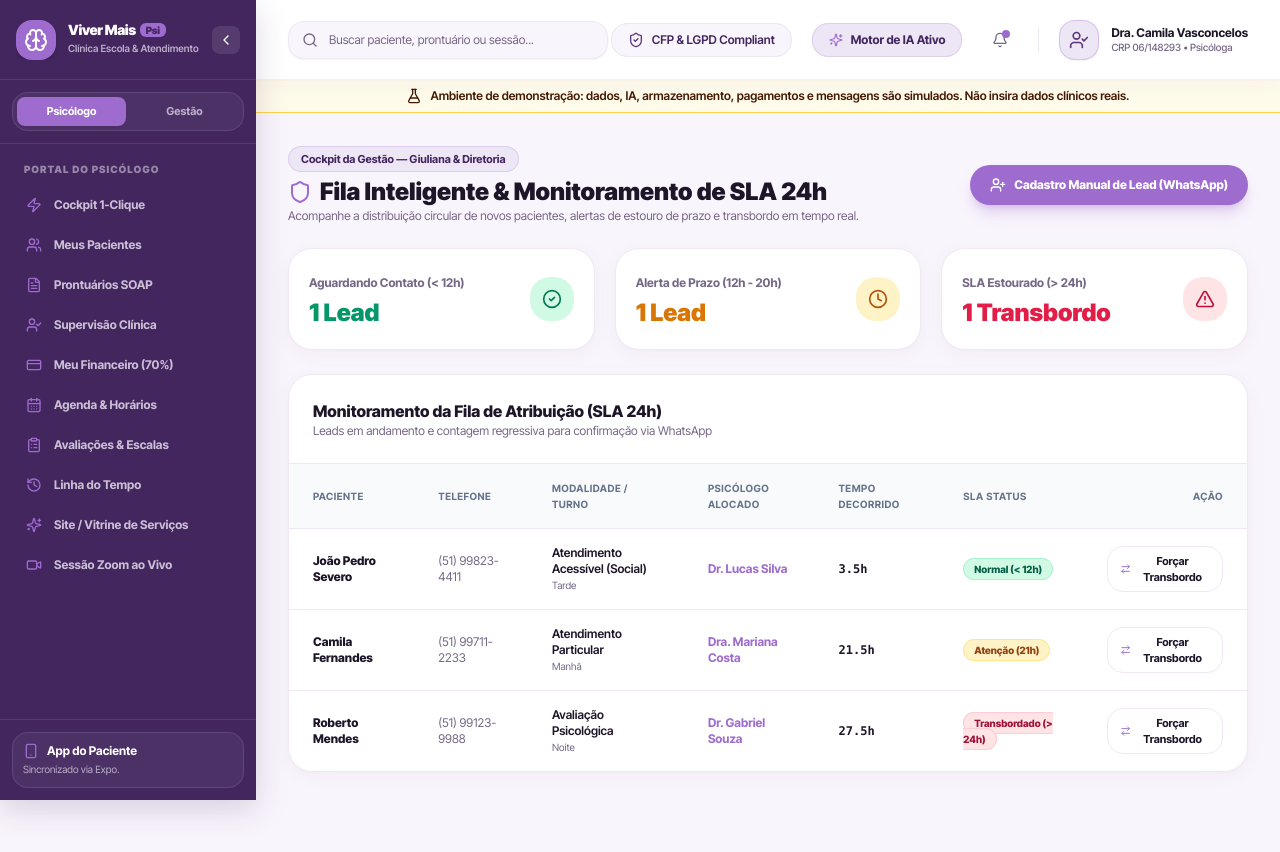
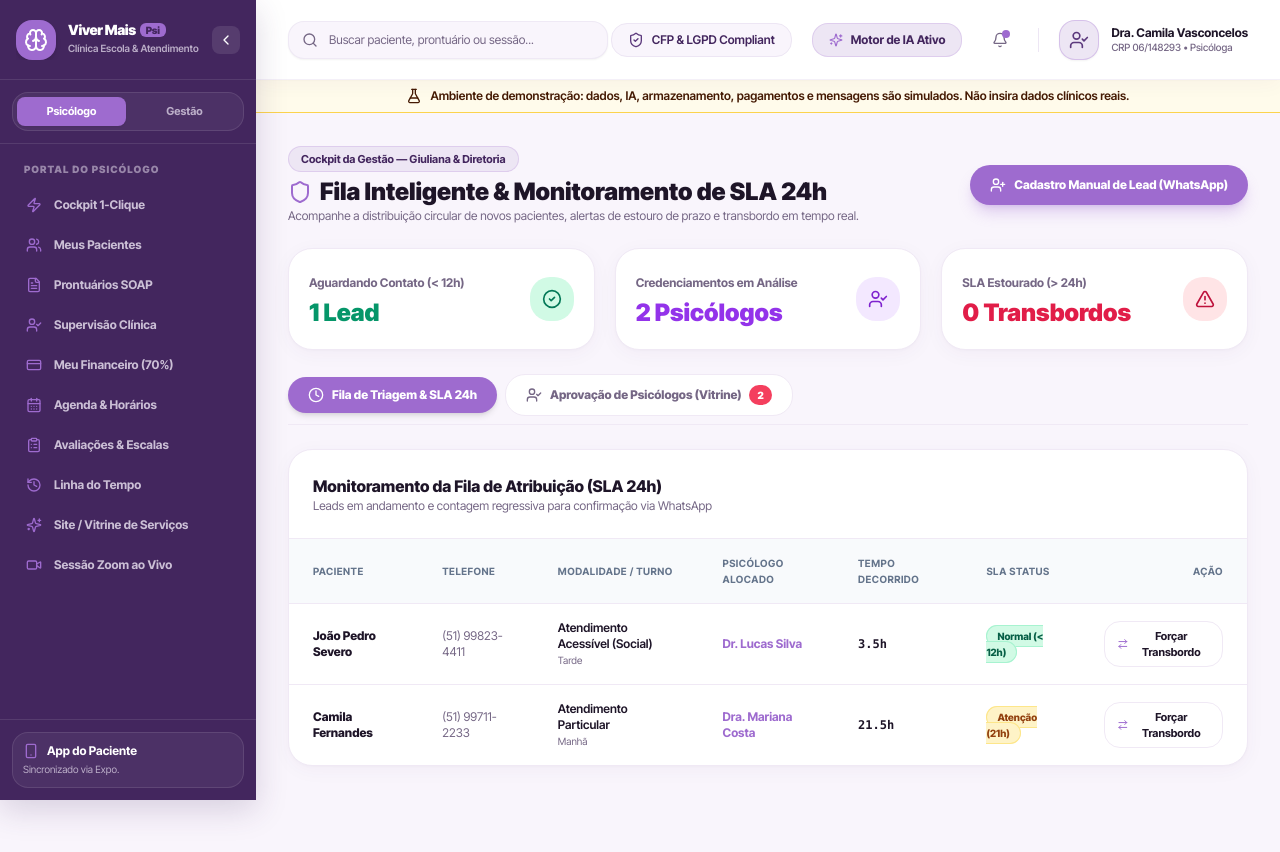
Before and after one commit to victoralmeidaj16/Clinica-viver, a Next.js app in the folder apps/web/: page /gestao/cockpit in a window 1280 px wide. Built offline with nearby package versions, Linux system fonts and the light colour scheme.

Commit message:
feat(gestao): aba de aprovação e credenciamento de psicólogos no cockpit

```diff
--- a/apps/web/src/app/gestao/cockpit/page.tsx
+++ b/apps/web/src/app/gestao/cockpit/page.tsx
@@ -18,6 +18,37 @@ import {
 } from 'lucide-react';
 
 export default function GestaoCockpitPage() {
+  const [abaAtiva, setAbaAtiva] = useState<'FILA' | 'CREDENCIAMENTOS'>('FILA');
+
+  const [psicologosPendentes, setPsicologosPendentes] = useState([
+    {
+      id: 'psi-cad-1',
+      nomeCompleto: 'Dra. Vanessa Ferreira',
+      crp: 'CRP 07/88912',
+      whatsapp: '(51) 99876-1234',
+      email: 'vanessa.ferreira@psi.com',
+      cidadeUf: 'Porto Alegre/RS',
+      especialidade: 'Cognitivo-Comportamental (TCC)',
+      modalidadeAtendimento: 'AMBOS',
+      minibio: '10 anos de experiência clínica com foco em quadros de ansiedade e transtorno do pânico.',
+      status: 'EM_ANALISE',
+      criadoEm: '05/08/2026 14:20',
+    },
+    {
+      id: 'psi-cad-2',
+      nomeCompleto: 'Dr. Fernando Albuquerque',
+      crp: 'CRP 07/34190',
+      whatsapp: '(51) 99123-5566',
+      email: 'fernando.albuquerque@psi.com',
+      cidadeUf: 'Canoas/RS',
+      especialidade: 'Psicanálise',
+      modalidadeAtendimento: 'ONLINE',
+      minibio: 'Mestre em Psicologia Clínica, atuando com adultos e supervisão acadêmica.',
+      status: 'EM_ANALISE',
+      criadoEm: '05/08/2026 16:45',
+    },
+  ]);
+
   const [leads, setLeads] = useState([
     {
       id: 'lead-101',
@@ -29,7 +60,7 @@ export default function GestaoCockpitPage() {
       alocadoEm: '05/08/2026 08:30',
       horasDecorridas: 3.5,
       status: 'AGUARDANDO_CONTATO',
-      slaStatus: 'VERDE', // VERDE (< 12h), AMARELO (12h-20h), VERMELHO (> 20h)
+      slaStatus: 'VERDE',
     },
     {
       id: 'lead-102',
@@ -43,18 +74,6 @@ export default function GestaoCockpitPage() {
       status: 'AGUARDANDO_CONTATO',
       slaStatus: 'AMARELO',
     },
-    {
-      id: 'lead-103',
-      paciente: 'Roberto Mendes',
-      telefone: '(51) 99123-9988',
-      modalidade: 'Avaliação Psicológica',
-      turno: 'Noite',
-      psicologo: 'Dr. Gabriel Souza',
-      alocadoEm: '04/08/2026 08:00',
-      horasDecorridas: 27.5,
-      status: 'TRANSBORDADO',
-      slaStatus: 'VERMELHO',
-    },
   ]);
 
   const [novoLeadModal, setNovoLeadModal] = useState(false);
@@ -64,6 +83,19 @@ export default function GestaoCockpitPage() {
     modalidade: 'ACESSIVEL_SOCIAL',
     turno: 'TARDE',
   });
+
+  const handleAprovarPsicologo = (id: string) => {
+    setPsicologosPendentes((prev) =>
+      prev.map((item) => (item.id === id ? { ...item, status: 'APROVADO' } : item))
+    );
+    alert('Psicólogo aprovado com sucesso! Acesso liberado no sistema.');
+  };
+
+  const handleRecusarPsicologo = (id: string) => {
+    setPsicologosPendentes((prev) =>
+      prev.map((item) => (item.id === id ? { ...item, status: 'RECUSADO' } : item))
+    );
+  };
 
   const handleForcarTransbordo = (leadId: string) => {
     setLeads((prev) =>
@@ -217,18 +249,20 @@ export default function GestaoCockpitPage() {
 
         <div className="bg-surface p-5 rounded-3xl border border-line shadow-card flex items-center justify-between">
           <div>
-            <span className="text-xs font-bold text-muted">Alerta de Prazo (12h - 20h)</span>
-            <h3 className="text-2xl font-black text-amber-600 mt-1">1 Lead</h3>
+            <span className="text-xs font-bold text-muted">Credenciamentos em Análise</span>
+            <h3 className="text-2xl font-black text-purple-600 mt-1">
+              {psicologosPendentes.filter((p) => p.status === 'EM_ANALISE').length} Psicólogos
+            </h3>
           </div>
-          <div className="p-3 bg-amber-100 text-amber-700 rounded-2xl">
-            <Clock className="w-5 h-5" />
+          <div className="p-3 bg-purple-100 text-purple-700 rounded-2xl">
+            <UserCheck className="w-5 h-5" />
           </div>
         </div>
 
         <div className="bg-surface p-5 rounded-3xl border border-line shadow-card flex items-center justify-between">
           <div>
             <span className="text-xs font-bold text-muted">SLA Estourado (&gt; 24h)</span>
-            <h3 className="text-2xl font-black text-rose-600 mt-1">1 Transbordo</h3>
+            <h3 className="text-2xl font-black text-rose-600 mt-1">0 Transbordos</h3>
           </div>
           <div className="p-3 bg-rose-100 text-rose-700 rounded-2xl">
             <AlertTriangle className="w-5 h-5" />
@@ -236,7 +270,42 @@ export default function GestaoCockpitPage() {
         </div>
       </div>
 
-      {/* Tabela da Fila */}
+      {/* Navegação de Abas */}
+      <div className="flex items-center gap-2 border-b border-line pb-2">
+        <button
+          type="button"
+          onClick={() => setAbaAtiva('FILA')}
+          className={`px-5 py-2.5 rounded-2xl text-xs font-extrabold transition-all flex items-center gap-2 ${
+            abaAtiva === 'FILA'
+              ? 'bg-psi-vibrant text-white shadow-md'
+              : 'bg-surface text-muted hover:text-ink hover:bg-slate-100 border border-line'
+          }`}
+        >
+          <Clock className="w-4 h-4" />
+          Fila de Triagem & SLA 24h
+        </button>
+
+        <button
+          type="button"
+          onClick={() => setAbaAtiva('CREDENCIAMENTOS')}
+          className={`px-5 py-2.5 rounded-2xl text-xs font-extrabold transition-all flex items-center gap-2 ${
+            abaAtiva === 'CREDENCIAMENTOS'
+              ? 'bg-psi-vibrant text-white shadow-md'
+              : 'bg-surface text-muted hover:text-ink hover:bg-slate-100 border border-line'
+          }`}
+        >
+          <UserCheck className="w-4 h-4" />
+          Aprovação de Psicólogos (Vitrine)
+          {psicologosPendentes.filter((p) => p.status === 'EM_ANALISE').length > 0 && (
+            <span className="bg-rose-500 text-white text-[10px] px-2 py-0.5 rounded-full font-black">
+              {psicologosPendentes.filter((p) => p.status === 'EM_ANALISE').length}
+            </span>
+          )}
+        </button>
+      </div>
+
+      {/* Conteúdo da Aba 1: Fila de Triagem */}
+      {abaAtiva === 'FILA' && (
         <div className="bg-surface rounded-3xl border border-line shadow-card overflow-hidden">
           <div className="p-6 border-b border-line flex items-center justify-between">
             <div>
@@ -274,13 +343,9 @@ export default function GestaoCockpitPage() {
                         <span className="bg-emerald-100 text-emerald-800 border border-emerald-200 text-[10px] font-extrabold px-2.5 py-1 rounded-full">
                           Normal (&lt; 12h)
                         </span>
-                    ) : item.slaStatus === 'AMARELO' ? (
+                      ) : (
                         <span className="bg-amber-100 text-amber-800 border border-amber-200 text-[10px] font-extrabold px-2.5 py-1 rounded-full">
                           Atenção (21h)
-                      </span>
-                    ) : (
-                      <span className="bg-rose-100 text-rose-800 border border-rose-200 text-[10px] font-extrabold px-2.5 py-1 rounded-full">
-                        Transbordado (&gt; 24h)
                         </span>
                       )}
                     </td>
@@ -300,6 +365,93 @@ export default function GestaoCockpitPage() {
             </table>
           </div>
         </div>
+      )}
+
+      {/* Conteúdo da Aba 2: Credenciamentos de Psicólogos */}
+      {abaAtiva === 'CREDENCIAMENTOS' && (
+        <div className="bg-surface rounded-3xl border border-line shadow-card overflow-hidden space-y-4">
+          <div className="p-6 border-b border-line flex items-center justify-between">
+            <div>
+              <h3 className="font-extrabold text-base text-ink">Solicitações de Credenciamento da Vitrine</h3>
+              <p className="text-xs text-muted">Psicólogos que se cadastraram no site aguardando conferência do CRP e liberação de acesso</p>
+            </div>
+          </div>
+
+          <div className="overflow-x-auto">
+            <table className="w-full text-left text-xs">
+              <thead className="bg-slate-50 text-slate-500 font-bold uppercase tracking-wider text-[10px] border-b border-line">
+                <tr>
+                  <th className="px-6 py-4">Psicólogo(a)</th>
+                  <th className="px-6 py-4">CRP</th>
+                  <th className="px-6 py-4">Contato / Localidade</th>
+                  <th className="px-6 py-4">Especialidade / Modalidade</th>
+                  <th className="px-6 py-4">Status do Acesso</th>
+                  <th className="px-6 py-4 text-right">Ações da Gestão</th>
+                </tr>
+              </thead>
+              <tbody className="divide-y divide-line">
+                {psicologosPendentes.map((psi) => (
+                  <tr key={psi.id} className="hover:bg-slate-50/80 transition-colors">
+                    <td className="px-6 py-4">
+                      <div className="font-extrabold text-ink">{psi.nomeCompleto}</div>
+                      <div className="text-[10px] text-muted italic line-clamp-1">{psi.minibio}</div>
+                    </td>
+                    <td className="px-6 py-4 font-mono font-bold text-psi-vibrant">{psi.crp}</td>
+                    <td className="px-6 py-4">
+                      <div className="font-semibold text-ink">{psi.whatsapp}</div>
+                      <div className="text-[10px] text-muted">{psi.cidadeUf}</div>
+                    </td>
+                    <td className="px-6 py-4">
+                      <div className="font-bold text-ink">{psi.especialidade}</div>
+                      <span className="text-[10px] font-bold text-purple-700 bg-purple-50 px-2 py-0.5 rounded-md inline-block mt-0.5">
+                        {psi.modalidadeAtendimento}
+                      </span>
+                    </td>
+                    <td className="px-6 py-4">
+                      {psi.status === 'EM_ANALISE' ? (
+                        <span className="bg-amber-100 text-amber-800 border border-amber-200 text-[10px] font-extrabold px-2.5 py-1 rounded-full">
+                          Acesso em Conferência
+                        </span>
+                      ) : psi.status === 'APROVADO' ? (
+                        <span className="bg-emerald-100 text-emerald-800 border border-emerald-200 text-[10px] font-extrabold px-2.5 py-1 rounded-full">
+                          Aprovado & Credenciado
+                        </span>
+                      ) : (
+                        <span className="bg-rose-100 text-rose-800 border border-rose-200 text-[10px] font-extrabold px-2.5 py-1 rounded-full">
+                          Recusado
+                        </span>
+                      )}
+                    </td>
+                    <td className="px-6 py-4 text-right">
+                      {psi.status === 'EM_ANALISE' ? (
+                        <div className="flex items-center justify-end gap-2">
+                          <button
+                            type="button"
+                            onClick={() => handleAprovarPsicologo(psi.id)}
+                            className="bg-emerald-600 hover:bg-emerald-700 text-white font-extrabold text-[11px] px-3.5 py-1.5 rounded-xl transition-all shadow-sm flex items-center gap-1"
+                          >
+                            <CheckCircle2 className="w-3.5 h-3.5" />
+                            Aprovar Acesso
+                          </button>
+                          <button
+                            type="button"
+                            onClick={() => handleRecusarPsicologo(psi.id)}
+                            className="bg-slate-100 hover:bg-rose-100 text-slate-700 hover:text-rose-800 border border-slate-200 font-bold text-[11px] px-3 py-1.5 rounded-xl transition-all"
+                          >
+                            Recusar
+                          </button>
+                        </div>
+                      ) : (
+                        <span className="text-[11px] font-bold text-slate-400">Concluído</span>
+                      )}
+                    </td>
+                  </tr>
+                ))}
+              </tbody>
+            </table>
+          </div>
+        </div>
+      )}
     </div>
   );
 }
```
Lines whose indentation alone changed are shown as unchanged.
